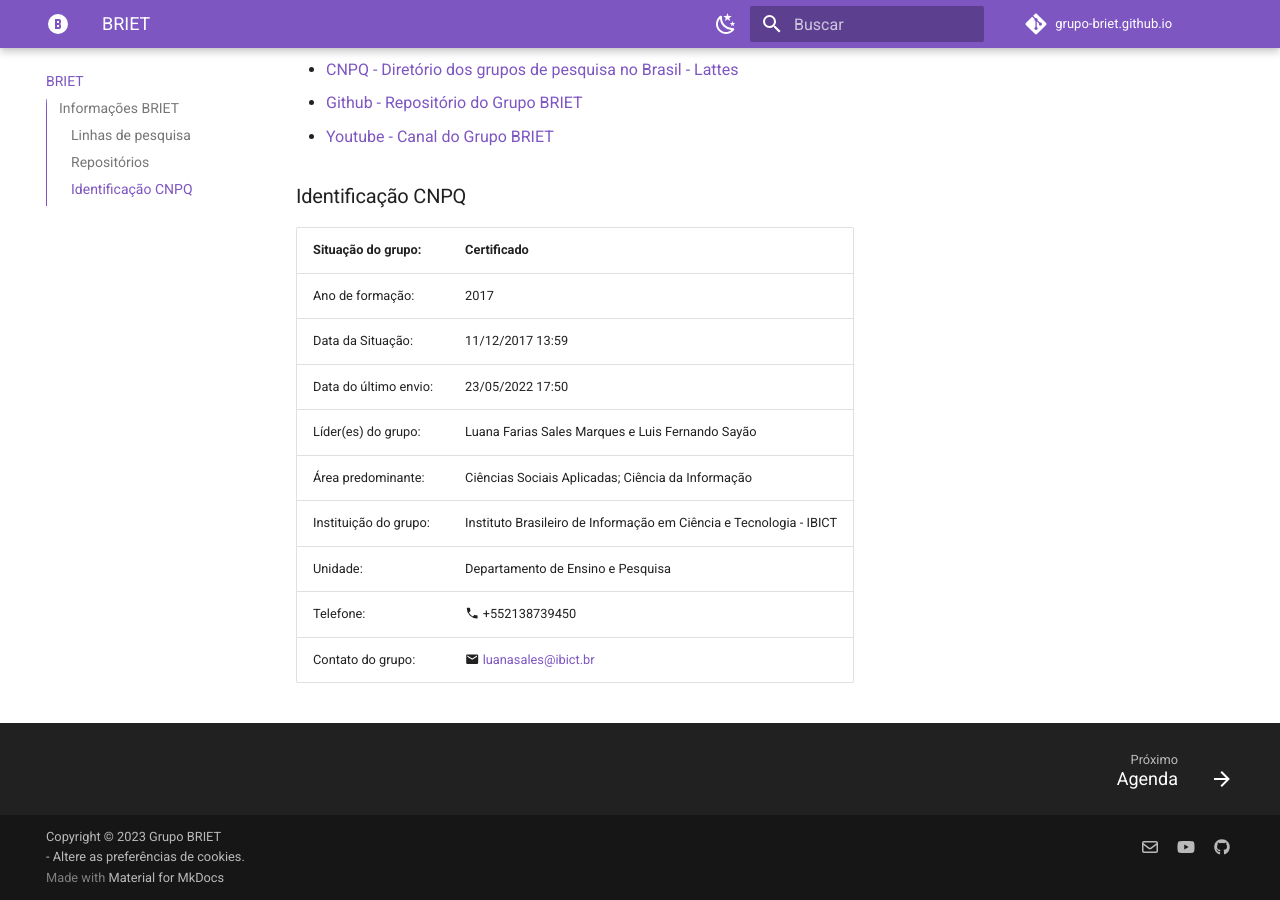
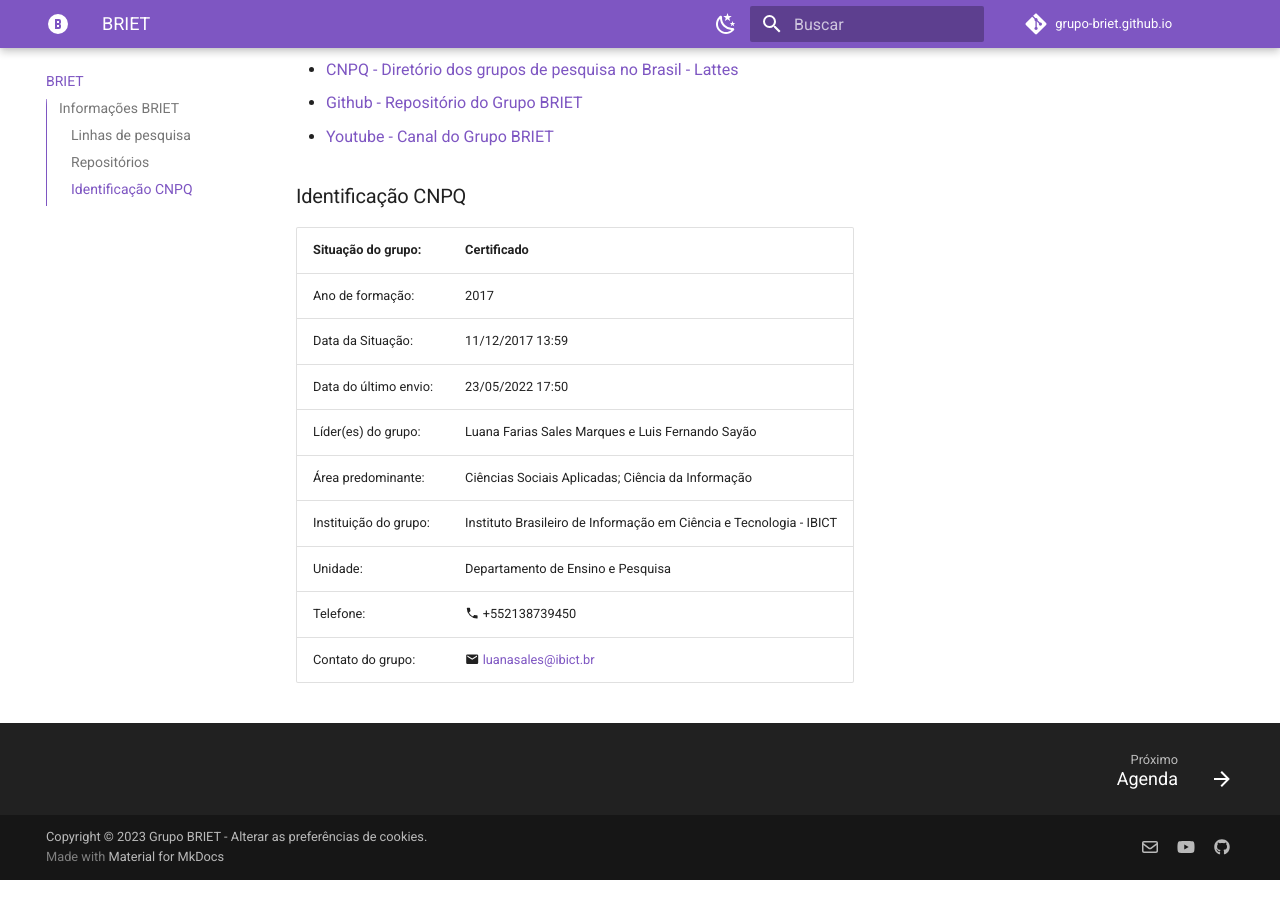
Before and after one commit to keellyayala/grupo-briet.github.io, an MkDocs documentation site: the page built from docs/index.md, in a window 1280 px wide and 900 px high, scrolled down 1323 px. Built offline with MkDocs 1.6.1 and Material for MkDocs 9.7.7, drawn with Linux system fonts in a browser that asks for light colours; a script that is not in the unit is left out; comment, search, counter and statistics services are not loaded.

Commit message:
mkdocs.yml

```diff
--- a/mkdocs.yml
+++ b/mkdocs.yml
@@ -12,6 +12,7 @@ repo_name: grupo-briet.github.io
 repo_url: https://github.com/grupo-briet/grupo-briet.github.io
 edit_uri: edit/main/docs/
 
+## Tema
 theme:
   name: material
   custom_dir: overrides
@@ -173,8 +174,8 @@ extra:
 
 # Copyright
 copyright: >-
-    Copyright &copy; 2023 Grupo BRIET </br>
-    - <a href="#__consent">Altere as preferências de cookies.</a>
+    Copyright &copy; 2023 Grupo BRIET
+    - <a href="#__consent">Alterar as preferências de cookies.</a>
 
 # CSS
 extra_css:
```
